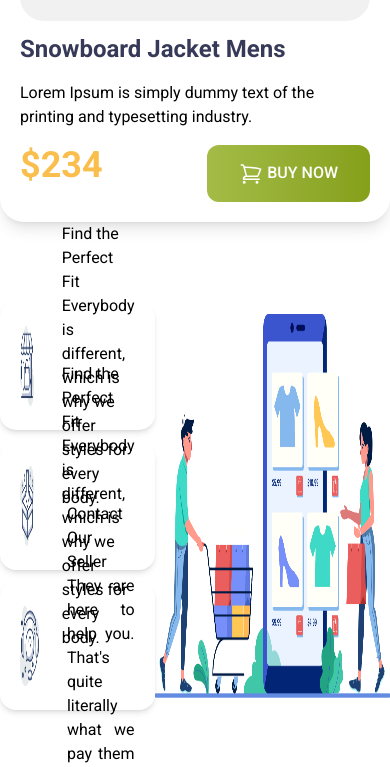
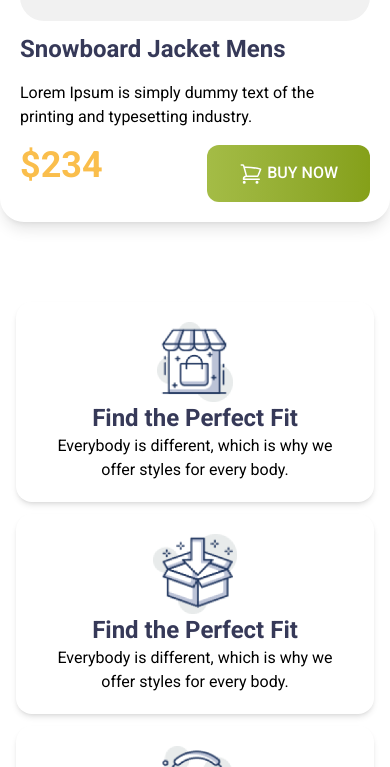
Before and after one commit to codewithtarikul/penguin-fashion-design-tailwindcss, a plain HTML site: page index.html in a window 390 px wide. Shown: the part 4399-5166 px from the top of the page. Drawn offline with nearby package versions, Linux system fonts and the light colour scheme.

Commit message:
Style Added

```diff
--- a/index.html
+++ b/index.html
@@ -149,7 +149,7 @@
                 </div>
                 <div class="shadow-lg p-5 rounded-3xl space-y-4 >
                 <div class=" mt-5 h-auto w-[370px]">
-                    <img class="bg-[#F1F1F1] rounded-3xl mb-3 p-5" src="images/jacket-4.png" alt="">
+                    <img class="bg-[#F1F1F1] rounded-3xl mb-3 p-5" src="images/jacket-5.png" alt="">
                     <h2 class="text-2xl font-bold text-[#363958]">Snowboard Jacket Mens</h2>
                     <p>Lorem Ipsum is simply dummy text of the
                         printing and typesetting industry.</p>
@@ -169,7 +169,7 @@
                 </div>
                 <div class="shadow-lg p-5 rounded-3xl space-y-4 >
                 <div class=" mt-5 h-auto w-[370px]">
-                    <img class="bg-[#F1F1F1] rounded-3xl mb-3 p-5" src="images/jacket-4.png" alt="">
+                    <img class="bg-[#F1F1F1] rounded-3xl mb-3 p-5" src="images/jacket-6.png" alt="">
                     <h2 class="text-2xl font-bold text-[#363958]">Snowboard Jacket Mens</h2>
                     <p>Lorem Ipsum is simply dummy text of the
                         printing and typesetting industry.</p>
@@ -193,41 +193,41 @@
         </section>
 
         <section>
-            <div class="flex justify-between mb-20 items-center">
-                <div class="items-center space-y-3">
-                    <div class="flex items-center h-32 gap-7 p-5 shadow-md rounded-2xl">
-                        <div>
-                            <img class="h-20" src="icons/house.png" alt="">
+            <div class="md:flex  justify-between mb-20 items-center ">
+                <div class="items-center space-y-3 mx-4">
+                    <div class="md:flex items-center text-center md:h-32 gap-7 p-5 shadow-md rounded-2xl">
+                        <div class="justify-center ">
+                            <img class="h-20 mx-auto text-center" src="icons/house.png" alt="">
                         </div>
-                        <div>
-                            <h2>Find the Perfect Fit</h2>
+                        <div class="text-center md:text-justify">
+                            <h2 class="text-[#363958] text-2xl font-bold">Find the Perfect Fit</h2>
                             <p>Everybody is different, which is why we <br>
                                 offer styles for every body.</p>
                         </div>
                     </div>
-                    <div class="flex items-center h-32 gap-7 p-5 shadow-md rounded-2xl">
+                    <div class="md:flex items-center text-center md:h-32 gap-7 p-5 shadow-md rounded-2xl">
                         <div>
-                            <img class="h-20" src="icons/box.png" alt="">
+                            <img class="h-20 mx-auto" src="icons/box.png" alt="">
                         </div>
-                        <div>
-                            <h2>Find the Perfect Fit</h2>
+                        <div class="text-center md:text-justify">
+                            <h2 class="text-[#363958] text-2xl font-bold">Find the Perfect Fit</h2>
                             <p>Everybody is different, which is why we <br>
                                 offer styles for every body.</p>
                         </div>
                     </div>
-                    <div class="flex items-center h-32 gap-7 p-5 shadow-md rounded-2xl">
+                    <div class="md:flex items-center text-center md:h-32 gap-7 p-5 shadow-md rounded-2xl">
                         <div>
-                            <img class="h-20" src="icons/question.png" alt="">
+                            <img class="h-20 mx-auto" src="icons/question.png" alt="">
                         </div>
-                        <div class="text-justify">
-                            <h2>Contact Our Seller</h2>
+                        <div class="text-center md:text-justify">
+                            <h2 class="text-[#363958] text-2xl font-bold">Contact Our Seller</h2>
                             <p>They are here to help you. That's quite <br>
                                 literally what we pay them for.</p>
                         </div>
                     </div>
                 </div>
                 <div>
-                    <img class="h-96" src="images/shopping.png" alt="">
+                    <img class="h-96 mt-6 p-7 " src="images/shopping.png" alt="">
                 </div>
             </div>
         </section>
```
